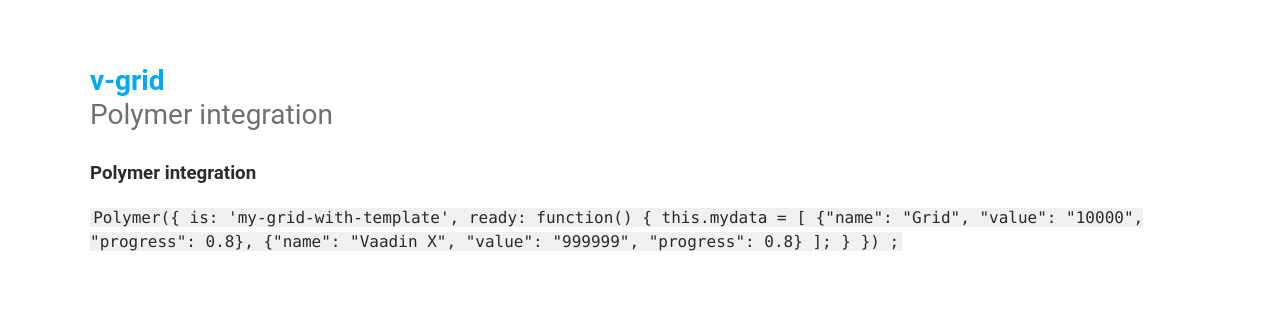
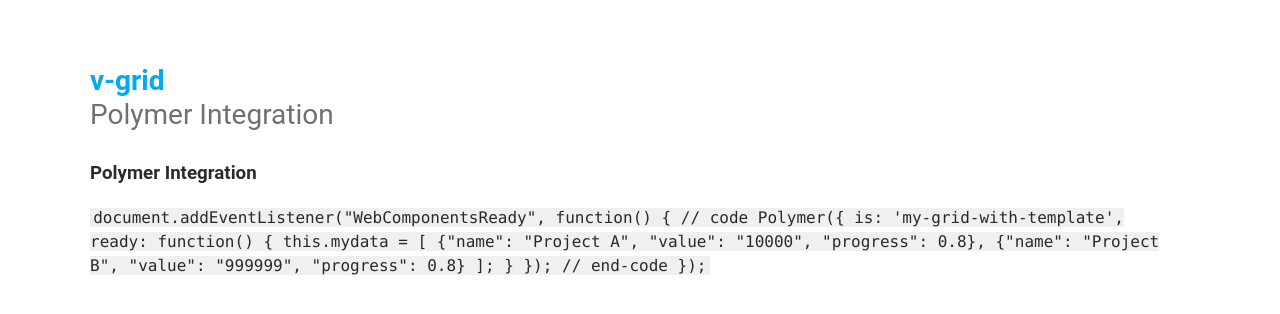
Before and after one commit to tehapo/components-examples, a website: page v-grid/polymer.html in a window 1280 px wide. Drawn offline with Linux system fonts and the light colour scheme.

Commit message:
Enable Polymer Integration example
Update README

```diff
--- a/v-grid/polymer.html
+++ b/v-grid/polymer.html
@@ -2,7 +2,7 @@
 <html>
 
 <head>
-  <title>v-grid Code Examples. DOM API</title>
+  <title>v-grid Code Examples - Polymer Integration</title>
   <meta charset="UTF-8">
   <meta name="viewport" content="width=device-width, initial-scale=1" />
   <link rel="stylesheet" href="../demo.css">
@@ -13,15 +13,15 @@
 <body>
   <section>
     <h1><a href="./">v-grid</a>
-      <span>Polymer integration</span>
+      <span>Polymer Integration</span>
     </h1>
     <table-of-contents select="h3" class="toc"></table-of-contents>
   </section>
 
   <section>
-    <h3 id="headers">Polymer integration</h3>
+    <h3 id="headers">Polymer Integration</h3>
     <p></p>
-    <code-example>
+    <code-example source>
       <div demo>
         <dom-module id="my-grid-with-template" demo>
           <template>
@@ -46,15 +46,19 @@
         <my-grid-with-template></my-grid-with-template>
       </div>
       <code demo-var="grid">
+        document.addEventListener("WebComponentsReady", function() {
+          // code
           Polymer({
             is: 'my-grid-with-template',
             ready: function() {
               this.mydata = [
-              {"name": "Grid", "value": "10000", "progress": 0.8},
-              {"name": "Vaadin X", "value": "999999", "progress": 0.8}
+                {"name": "Project A", "value": "10000", "progress": 0.8},
+                {"name": "Project B", "value": "999999", "progress": 0.8}
               ];
             }
-        }) ;
+          });
+          // end-code
+        });
       </code>
     </code-example>
   </section>
```
Also changed, not shown: v-grid/index.html (+1 -0 lines), README.md. Lines whose indentation alone changed are shown as unchanged.
